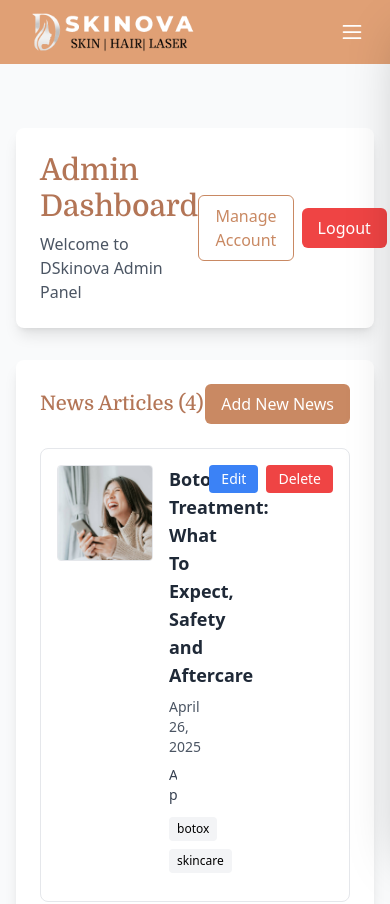
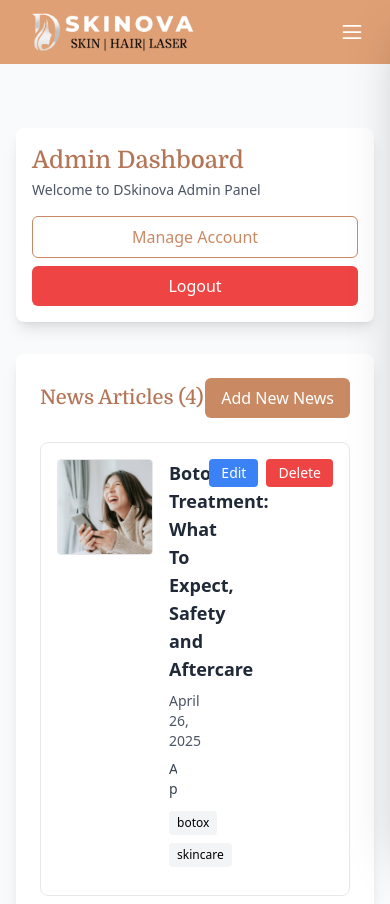
Before and after one commit to Vikky-Kumar-Nv/Dskinova, a React (Vite) app in the folder skinera-main/: page /admin-dashboard in a window 390 px wide. Shown: the top 904 px of the page. Built offline with nearby package versions, Linux system fonts and the light colour scheme; sample sign-in values are in the browser's storage.

Commit message:
admin header maked responsive mobile as well

```diff
--- a/skinera-main/src/adminroutes/components/DashboardHeader.jsx
+++ b/skinera-main/src/adminroutes/components/DashboardHeader.jsx
@@ -2,24 +2,26 @@ import React from "react";
 
 export default function DashboardHeader({ onLogout, onManage }) {
   return (
-    <div className="bg-white rounded-lg shadow-lg p-6 mb-8">
-      <div className="flex justify-between items-center">
+    <div className="bg-white rounded-lg shadow-lg p-4 sm:p-6 mb-8">
+      <div className="flex flex-col sm:flex-row sm:items-center sm:justify-between gap-4">
         <div>
-          <h1 className="text-3xl font-domine font-medium text-[#b37556] mb-2">
+          <h1 className="text-2xl sm:text-3xl font-domine font-medium text-[#b37556] mb-1 sm:mb-2">
             Admin Dashboard
           </h1>
-          <p className="text-gray-600">Welcome to DSkinova Admin Panel</p>
+          <p className="text-gray-600 text-sm sm:text-base">
+            Welcome to DSkinova Admin Panel
+          </p>
         </div>
-        <div className="flex items-center gap-2">
+        <div className="flex flex-wrap items-center gap-2 w-full sm:w-auto">
           <button
             onClick={onManage}
-            className="border border-[#c98963] text-[#c98963] hover:bg-[#fff5ef] px-4 py-2 rounded-md transition-colors duration-300"
+            className="w-full sm:w-auto border border-[#c98963] text-[#c98963] hover:bg-[#fff5ef] px-4 py-2 rounded-md transition-colors duration-300"
           >
             Manage Account
           </button>
           <button
             onClick={onLogout}
-            className="bg-red-500 hover:bg-red-600 text-white px-4 py-2 rounded-md transition-colors duration-300"
+            className="w-full sm:w-auto bg-red-500 hover:bg-red-600 text-white px-4 py-2 rounded-md transition-colors duration-300"
           >
             Logout
           </button>
```
